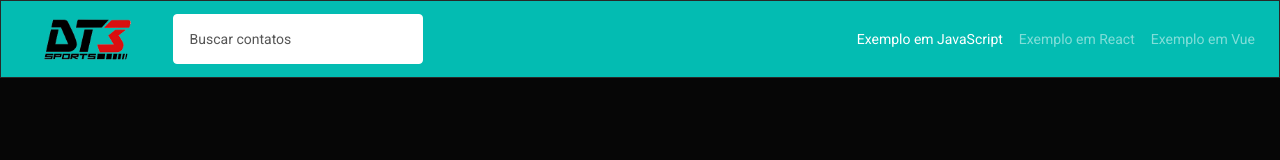
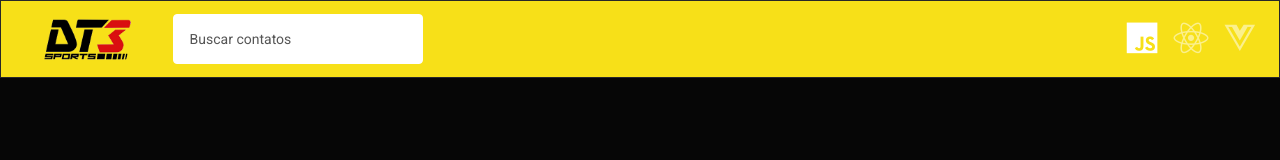
Before and after one commit to mtaxis/web-app, a plain HTML site: page index.html in a window 1280 px wide. Drawn offline with Linux system fonts and the light colour scheme.

Commit message:
versao js

```diff
--- a/css/style.css
+++ b/css/style.css
@@ -1,5 +1,9 @@
 .navbar.bg-primary {
-    background-color: rgba(4, 204, 194, 0.92) !important;
+    background-color: #f7e018 !important;
+}
+
+.nav-link i {
+    font-size: 35px;
 }
 
 .card.card-body {
@@ -8,6 +12,7 @@
     border-radius: 0;
     background: #fff;
     padding: .2rem;
+    cursor: pointer;
 }
 
 .navbar-nav {
--- a/index.html
+++ b/index.html
@@ -14,9 +14,6 @@
             <img src="img/337.gif" alt="Agenda Dt3 Sports" width="90">
                 <!-- <p class="sub-title mt-4">Phonebook</p> -->
         </a>
-        <button class="navbar-toggler" type="button" data-toggle="collapse" data-target="#navbarColor01" aria-controls="navbarColor01" aria-expanded="false" aria-label="Toggle navigation">
-            <span class="navbar-toggler-icon"></span>
-        </button>
 
         <form class="form-inline my-2 my-lg-0">
             <input id="search" class="form-control mr-sm-2" type="text" placeholder="Buscar contatos">
@@ -26,13 +23,13 @@
         <div class="collapse navbar-collapse" id="navbarColor01">
             <ul class="navbar-nav mr-auto">
             <li class="nav-item active">
-                <a class="nav-link" href="index.html">Exemplo em JavaScript<span class="sr-only">(current)</span></a>
+                <a class="nav-link" href="index.html" title="Exemplo em JavaScript"><i class="fab fa-js"></i><span class="sr-only">(current)</span></a>
             </li>
             <li class="nav-item">
-                <a class="nav-link" href="react.html">Exemplo em  React</a>
+                <a class="nav-link" href="react.html" title="Exemplo em  React"><i class="fab fa-react"></i></a>
             </li>
             <li class="nav-item">
-                <a class="nav-link" href="#">Exemplo em Vue</a>
+                <a class="nav-link" href="#" title="Exemplo em Vue"><i class="fab fa-vuejs"></i></a>
             </li>
             </ul>
         </div>
```
